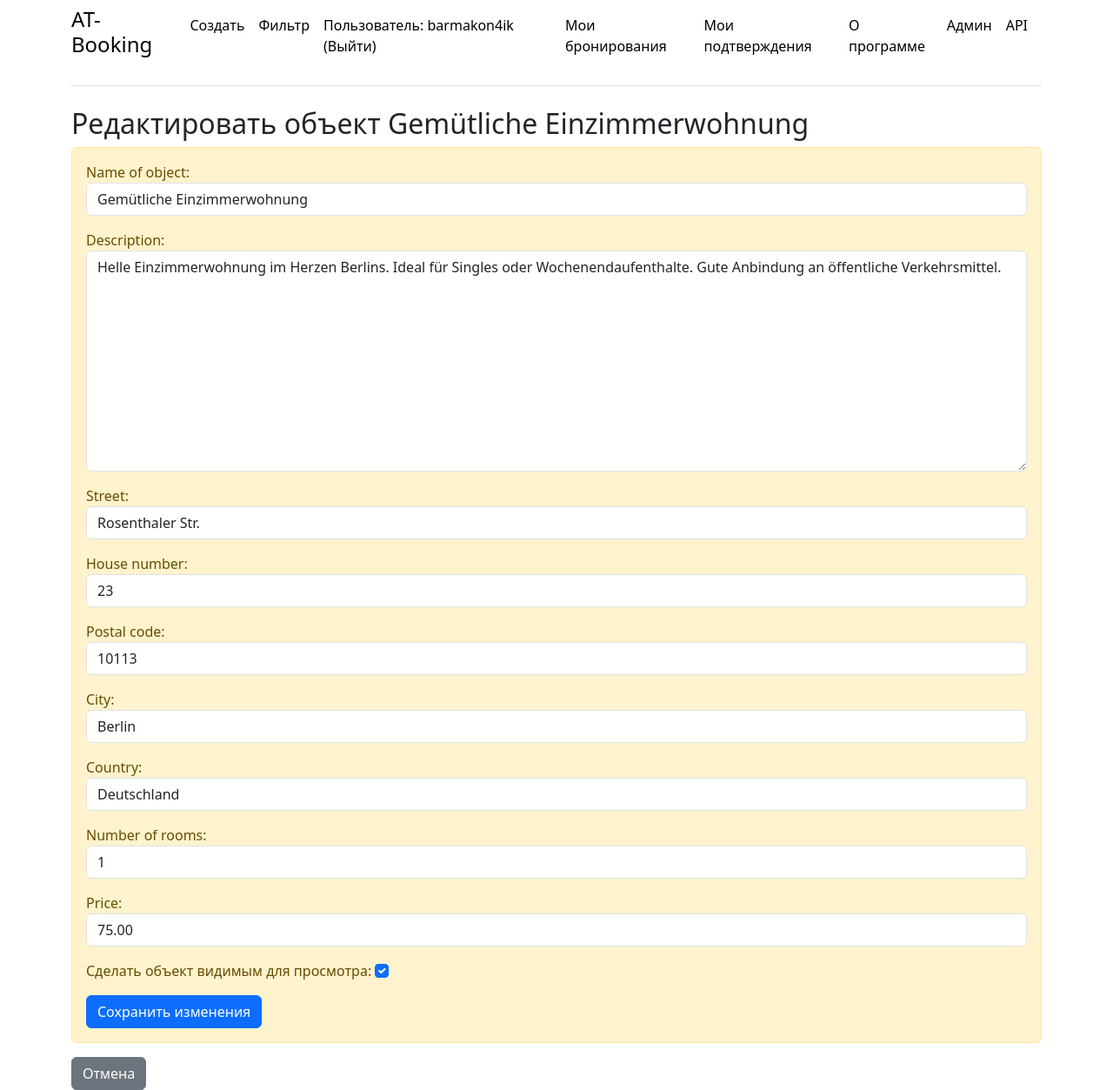
After one commit to barmakon4ik1/booking, a Django app: page /housing/edit/1/ in a window 1280 px wide. The commit adds this page. Shown: the whole page at 87% size. Run offline with Django 5.2, Linux system fonts and the light colour scheme; a user stored in the database is signed in; data comes from the database, SQL or seed files in the repository; both versions use the stored data as it was after the commit.

Commit message:
Advert edit form

```diff
--- a/booking/forms.py
+++ b/booking/forms.py
@@ -12,7 +12,17 @@ class LoginForm(forms.Form):
 class HousingForm(forms.ModelForm):
     class Meta:
         model = Housing
-        fields = '__all__'
+        fields = ['name',
+                  'description',
+                  'street',
+                  'house_number',
+                  'post_code',
+                  'city',
+                  'country',
+                  'rooms',
+                  'price',
+                  'is_visible'
+                  ]
         widgets = {
             'name': forms.TextInput(attrs={
                 'class': 'form-control',
--- a/booking/models.py
+++ b/booking/models.py
@@ -36,6 +36,10 @@ class Housing(models.Model):
             models.Index(fields=['type']),
             models.Index(fields=['price']),
         ]
+
+    def get_average_rating(self):
+        avg_rating = self.reviews.aggregate(Avg('rating')).get('rating__avg')
+        return avg_rating if avg_rating is not None else 0  # Возвращаем 0, если нет отзывов
 
 
 class Booking(models.Model):
@@ -103,7 +107,3 @@ class Review(models.Model):
     class Meta:
         verbose_name_plural = _('reviews')
         verbose_name = _('review')
-
-    def get_average_rating(self):
-        avg_rating = self.reviews.aggregate(Avg('rating')).get('rating__avg')
-        return avg_rating if avg_rating is not None else 0  # Возвращаем 0, если нет отзывов
--- /dev/null
+++ b/booking/templates/booking/edit_housing.html
@@ -0,0 +1,17 @@
+{% extends 'booking/base.html' %}
+
+{% block title %}
+    Редактировать объект
+{% endblock %}
+
+{% block content %}
+    <h2>Редактировать объект {{ housing.name }}</h2>
+    <div class="alert alert-warning mt-2">
+        <form method="post">
+            {% csrf_token %}
+            {{ form.as_p }}
+            <button type="submit" class="btn btn-primary">Сохранить изменения</button>
+        </form>
+    </div>
+    <a href="{% url 'index' %}" class="btn btn-secondary">Отмена</a>
+{% endblock %}
--- a/booking/templates/booking/index.html
+++ b/booking/templates/booking/index.html
@@ -5,7 +5,7 @@
 {% endblock %}
 
 {% block content %}
-    <h2>На нашем сайте есть следующие варианты для найма:</h2>
+    <h2>На нашем сайте есть следующие варианты для бронирования:</h2>
 
     <!-- Список объектов жилья -->
     {% if housing %}
@@ -18,6 +18,9 @@
                  <p><strong>Число комнат:</strong> {{ el.rooms }}</p>
                  <p><strong>Стоимость проживания за сутки:</strong> {{ el.price }},-€</p>
                 <p><strong>Средняя оценка:</strong> {{ el.get_average_rating }}</p>
+                {% if user == el.owner or user.is_staff %}
+                    <a href="{% url 'edit_housing' el.id %}" class="btn btn-warning">Редактировать объект</a>
+                {% endif %}
             </div>
         {% endfor %}
 
--- a/booking/urls.py
+++ b/booking/urls.py
@@ -12,6 +12,7 @@ router.register('users', UserViewSet, basename='users')
 
 urlpatterns = [
     path('housing_list/', housing_list, name='housing_list'),
+    path('housing/edit/<int:housing_id>/', edit_housing, name='edit_housing'),
     path('booking/create/<int:housing_id>/', create_booking, name='create_booking'),
     path('my_bookings/', my_bookings, name='my_bookings'),
     path('my_confirmation/', my_confirmation, name='my_confirmation'),
--- a/booking/views.py
+++ b/booking/views.py
@@ -1,4 +1,6 @@
 import logging
+
+from django.http import HttpResponseForbidden
 from django.views.generic import DetailView
 from django_filters.views import FilterView
 from rest_framework import viewsets
@@ -62,6 +64,9 @@ def housing_list(request):
 
 
 class BookingViewSet(viewsets.ModelViewSet):
+    """
+    API endpoint that allows bookings to be viewed or edited.
+    """
     queryset = Booking.objects.all().order_by('id')
     serializer_class = BookingSerializer
     permission_classes = (IsAuthenticated, IsOwnerOrAdmin)
@@ -215,34 +220,71 @@ def about(request):
     return render(request, 'booking/about.html')
 
 
+@login_required
 def create(request):
     """
     Регистрация объекта недвижимости
     """
     try:
         user = request.user
-        if user.is_authenticated:
-            error = ''
-            if request.method == 'POST':
-                form = HousingForm(request.POST)
-                if form.is_valid():
-                    form.save()
-                    return redirect('/')
-                else:
-                    error = 'Неверные данные'
+        error = ''
 
-            form = HousingForm()
-            context = {
-                'form': form,
-                'error': error
-            }
-            return render(request, 'booking/create.html', context)
-        else:
-            return redirect('login')
+        if request.method == 'POST':
+            form = HousingForm(request.POST)
+            if form.is_valid():
+                # Создаем объект, но не сохраняем его сразу
+                housing = form.save(commit=False)
+                # Автоматически задаем владельца объекта
+                housing.owner = user
+                # Сохраняем объект с заполненным полем owner
+                housing.save()
+                return redirect('/')
+            else:
+                error = 'Неверные данные'
+
+        form = HousingForm()
+        context = {
+            'form': form,
+            'error': error
+        }
+        return render(request, 'booking/create.html', context)
+
     except Exception as e:
         logger = logging.getLogger(__name__)
         logger.error(f"Error occurred: {e}")
-        # Перенаправление на страницу с авторизацией
+        # Перенаправление на главную страницу
+        return render(request, 'booking/index.html', {'error_message': str(e)})
+
+
+@login_required
+def edit_housing(request, housing_id):
+    """
+    Редактирование объекта недвижимости для владельца или администратора
+    """
+    try:
+        housing = get_object_or_404(Housing, id=housing_id)
+        user = request.user
+
+        # Проверка, что пользователь является владельцем объекта или администратором
+        if user != housing.owner and not user.is_staff:
+            return HttpResponseForbidden("У вас нет прав для редактирования этого объекта.")
+
+        if request.method == 'POST':
+            form = HousingForm(request.POST, instance=housing)
+            if form.is_valid():
+                form.save()
+                return redirect('/')  # Перенаправление на главную страницу или список объектов
+        else:
+            form = HousingForm(instance=housing)
+
+        return render(request, 'booking/edit_housing.html', {
+            'form': form,
+            'housing': housing
+        })
+
+    except Exception as e:
+        logger = logging.getLogger(__name__)
+        logger.error(f"Error occurred while editing housing: {e}")
         return render(request, 'booking/error.html', {'error_message': str(e)})
 
 
```
Also changed, not shown: db.sqlite3.
